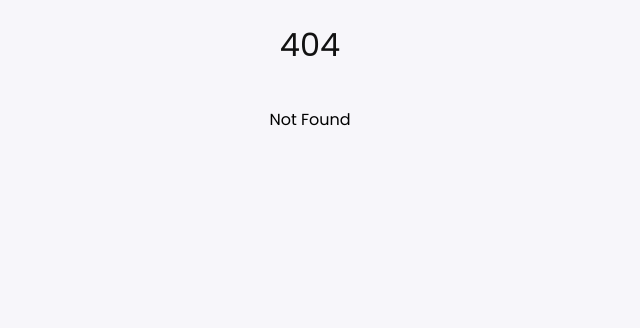
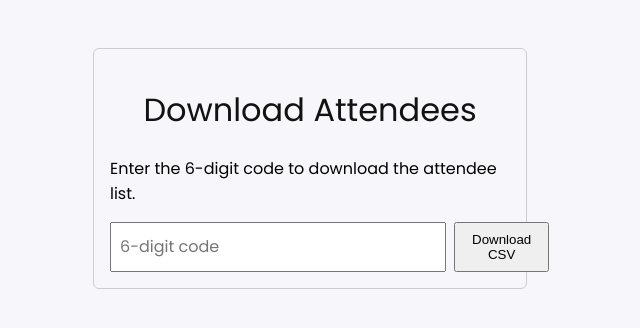
Before and after one commit to LawrenceWarren/wedding-website, a SvelteKit app: page /attendees in a window 1280 px wide. Before the commit this address had no page. Shown: the top 328 px of the page, without its empty margins (330-970 px from the left). Built offline with nearby package versions, Linux system fonts and the light colour scheme; a web font is replaced by a local one.

Commit message:
Get /attendees route working

```diff
--- /dev/null
+++ b/src/routes/attendees/+page.svelte
@@ -0,0 +1,100 @@
+<script lang="ts">
+  import { writable } from "svelte/store";
+
+  let code = "";
+  let error = "";
+  let downloading = false;
+
+  async function fetchCSV() {
+    error = "";
+    if (!/^\d{6}$/.test(code)) {
+      error = "Please enter a valid 6-digit code.";
+      return;
+    }
+
+    downloading = true;
+
+    try {
+      const res = await fetch("/attendees/download", {
+        method: "POST",
+        headers: { "Content-Type": "application/json" },
+        body: JSON.stringify({ code }),
+      });
+
+      if (!res.ok) {
+        const data = await res.json();
+        error = data.error || "Failed to fetch CSV.";
+        downloading = false;
+        return;
+      }
+
+      const blob = await res.blob();
+      const url = URL.createObjectURL(blob);
+      const a = document.createElement("a");
+      a.href = url;
+      a.download = "attendees.csv";
+      document.body.appendChild(a);
+      a.click();
+      a.remove();
+      URL.revokeObjectURL(url);
+    } catch (e) {
+      console.error(e);
+      error = "An unexpected error occurred.";
+    } finally {
+      downloading = false;
+    }
+  }
+</script>
+
+<div class="container">
+  <h1>Download Attendees</h1>
+  <p>Enter the 6-digit code to download the attendee list.</p>
+
+  {#if error}
+    <div class="error">{error}</div>
+  {/if}
+
+  <div class="form-group">
+    <input
+      type="text"
+      placeholder="6-digit code"
+      bind:value={code}
+      maxlength="6"
+    />
+    <button on:click={fetchCSV} disabled={downloading}>
+      {downloading ? "Downloading..." : "Download CSV"}
+    </button>
+  </div>
+</div>
+
+<style>
+  .container {
+    max-width: 400px;
+    margin: 3rem auto;
+    padding: 1rem;
+    border: 1px solid #ccc;
+    border-radius: 6px;
+  }
+
+  .form-group {
+    display: flex;
+    gap: 0.5rem;
+    margin-top: 1rem;
+  }
+
+  input {
+    flex: 1;
+    padding: 0.5rem;
+    font-size: 1rem;
+  }
+
+  button {
+    padding: 0.5rem 1rem;
+    cursor: pointer;
+  }
+
+  .error {
+    color: red;
+    margin-top: 0.5rem;
+  }
+</style>
--- /dev/null
+++ b/src/routes/attendees/download/+server.ts
@@ -0,0 +1,46 @@
+import { neon } from "@neondatabase/serverless";
+import { env } from "$env/dynamic/private";
+import { json } from "@sveltejs/kit";
+
+const sql = neon(env.DATABASE_URL);
+
+// Replace this with your actual 6-digit code
+const ATTENDEE_DOWNLOAD_CODE = "123456";
+
+// Helper to convert DB rows to CSV
+function rowsToCSV(rows: any[]) {
+  if (!rows.length) return "";
+
+  const headers = Object.keys(rows[0]);
+  const csv = [
+    headers.join(","),
+    ...rows.map((r) =>
+      headers.map((h) => `"${String(r[h]).replace(/"/g, '""')}"`).join(",")
+    ),
+  ];
+  return csv.join("\n");
+}
+
+export const POST = async ({ request }) => {
+  const { code } = await request.json();
+
+  if (code !== ATTENDEE_DOWNLOAD_CODE) {
+    return json({ error: "Invalid code." }, { status: 401 });
+  }
+
+  try {
+    const rows = await sql`SELECT * FROM wedding_rsvps ORDER BY full_name`;
+    const csv = rowsToCSV(rows);
+
+    return new Response(csv, {
+      status: 200,
+      headers: {
+        "Content-Type": "text/csv",
+        "Content-Disposition": `attachment; filename="attendees.csv"`,
+      },
+    });
+  } catch (err) {
+    console.error(err);
+    return json({ error: "Failed to fetch data." }, { status: 500 });
+  }
+};
```
Also changed, not shown: src/routes/rsvp/+page.svelte (+22 -13 lines).
